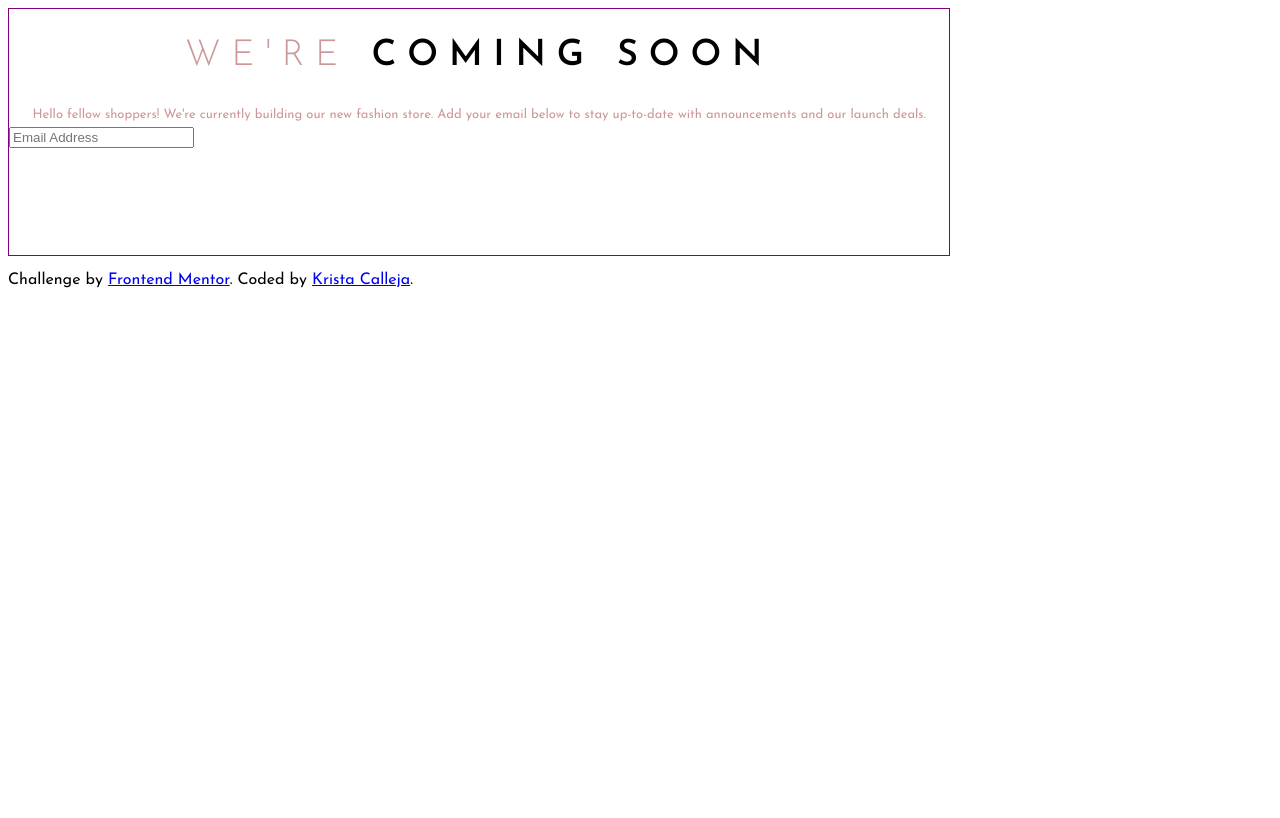
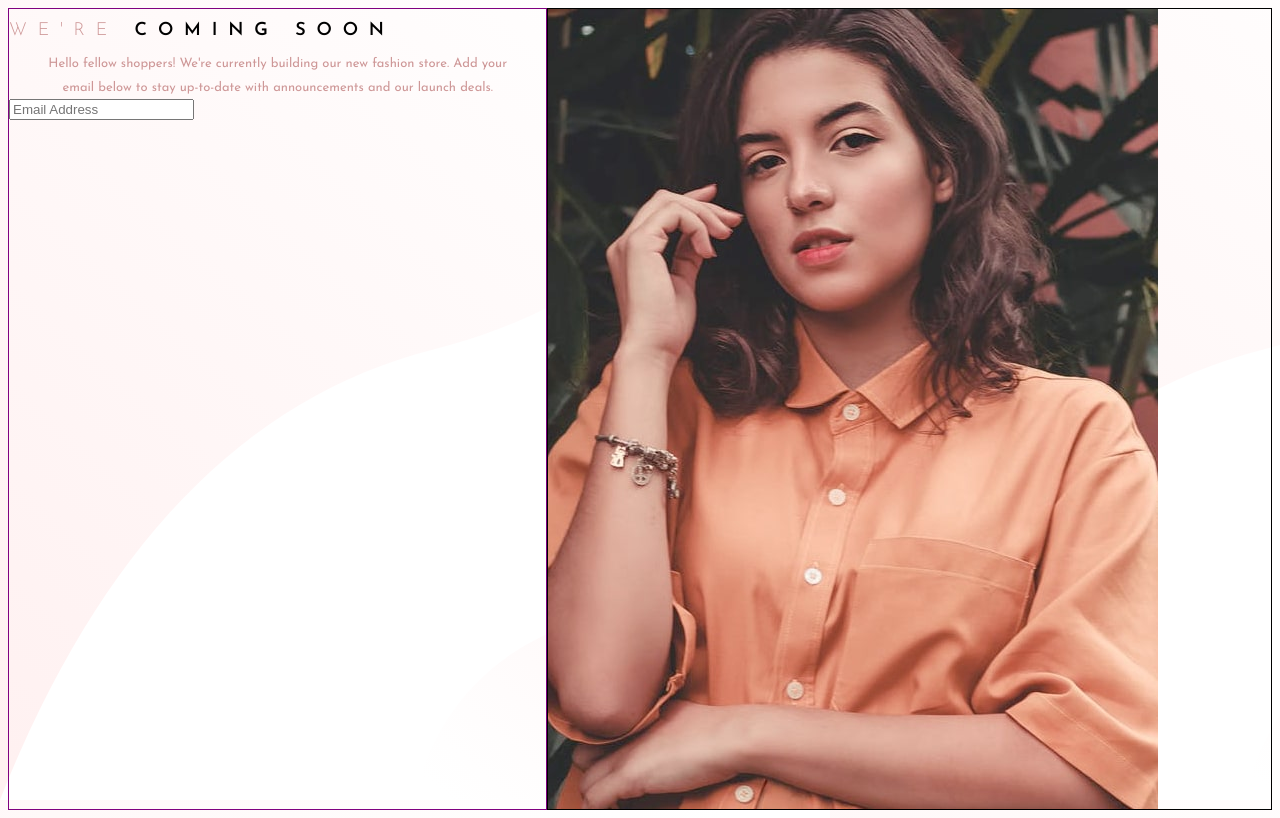
Before and after one commit to KristaCalleja/coming_soon_layout, a plain HTML site: page index.html in a window 1280 px wide. Drawn offline with Linux system fonts and the light colour scheme.

Commit message:
Basic structure

```diff
--- a/index.html
+++ b/index.html
@@ -10,13 +10,10 @@
   <title>Frontend Mentor | Base Apparel coming soon page</title>
 </head>
 <body>
-  <div class="main">
-    <div class="top"></div>
-    <div class="right"></div>
-    <div class="left">
-      <div class="title">
-        <h1><span>We're</span> coming soon</h1>
-      </div>
+  <div class="wrapper">
+    <div class="text-box">
+      <!-- <div class="logo"></div> -->
+      <h1><span>We're</span> coming soon</h1>
       <div class="input-group">
         <div class="input-group__help">
           Hello fellow shoppers! We're currently building our new fashion store. Add your email below to stay up-to-date with announcements and our launch deals.
@@ -26,12 +23,8 @@
         </div>
       </div>
     </div>
+    <div class="image"></div>
   </div>
-  <footer>
-    <p class="attribution">
-      Challenge by <a href="https://www.frontendmentor.io?ref=challenge" target="_blank">Frontend Mentor</a>.
-      Coded by <a href="https://kristacalleja.github.io">Krista Calleja</a>.
-    </p>
-  </footer>
+
 </body>
 </html>
--- a/style.css
+++ b/style.css
@@ -4,39 +4,40 @@
     --dark-gray-red: hsl(0, 6%, 24%);
 }
 body{
+    box-sizing: border-box;
     font-family: 'Josefin Sans', sans-serif;
-    background: Linear, 135deg, from hsl(0, 0%, 100%), to hsl(0, 100%, 98%) var(--red);
-
+    background-image: url(images/bg-pattern-desktop.svg);
+    min-height: 100vh;
 }
-.main{
+.wrapper{
     padding: 0;
     margin: 0;
-    /* Default for mobile */
-    display: block;
+    /* Desktop design */
+    display: flex;
 }
-.top{
+.image{
+    border: 1px black solid;
+    background-image: url(images/hero-desktop.jpg);
+    height: 100vh;
+    width: 100%;
+    background-repeat: no-repeat;
+    background-size: contain;
+}
+.text-box{
+    border: 1px purple solid;
+}
+h1{
+    text-transform: uppercase;
+    text-align: left;
+    font-size: 18px;
+    letter-spacing: .6em;
+}
+.logo{
     /* border: 1px black solid; */
     height: 60px;
     background-image: url(images/logo.svg);
     background-repeat: no-repeat;
     background-size: 130px;
-}
-.right{
-    /* border: 1px black solid; */
-    height: 248px;
-    background-image: url(images/hero-mobile.jpg);
-    background-repeat: no-repeat;
-    background-size: cover;
-}
-.left{
-    border: 1px purple solid;
-}
-.title{
-    text-transform: uppercase;
-    text-align: center;
-    padding: 05px 45px;
-    font-size: 18px;
-    letter-spacing: .6em;
 }
 span{
     font-weight: 300;
@@ -50,17 +51,6 @@ span{
     padding: 0 1.8em;
     text-align: center;
 }
-@media (min-width: 900px){
-    .main{
-        display: flex;
-    }
-    .top{
-        order: 1;
-    }
-    .right{
-        order: 3;
-    }
-    .left{
-        order: 2;
-    }
+@media (max-width: 375px){
+
 }
```
